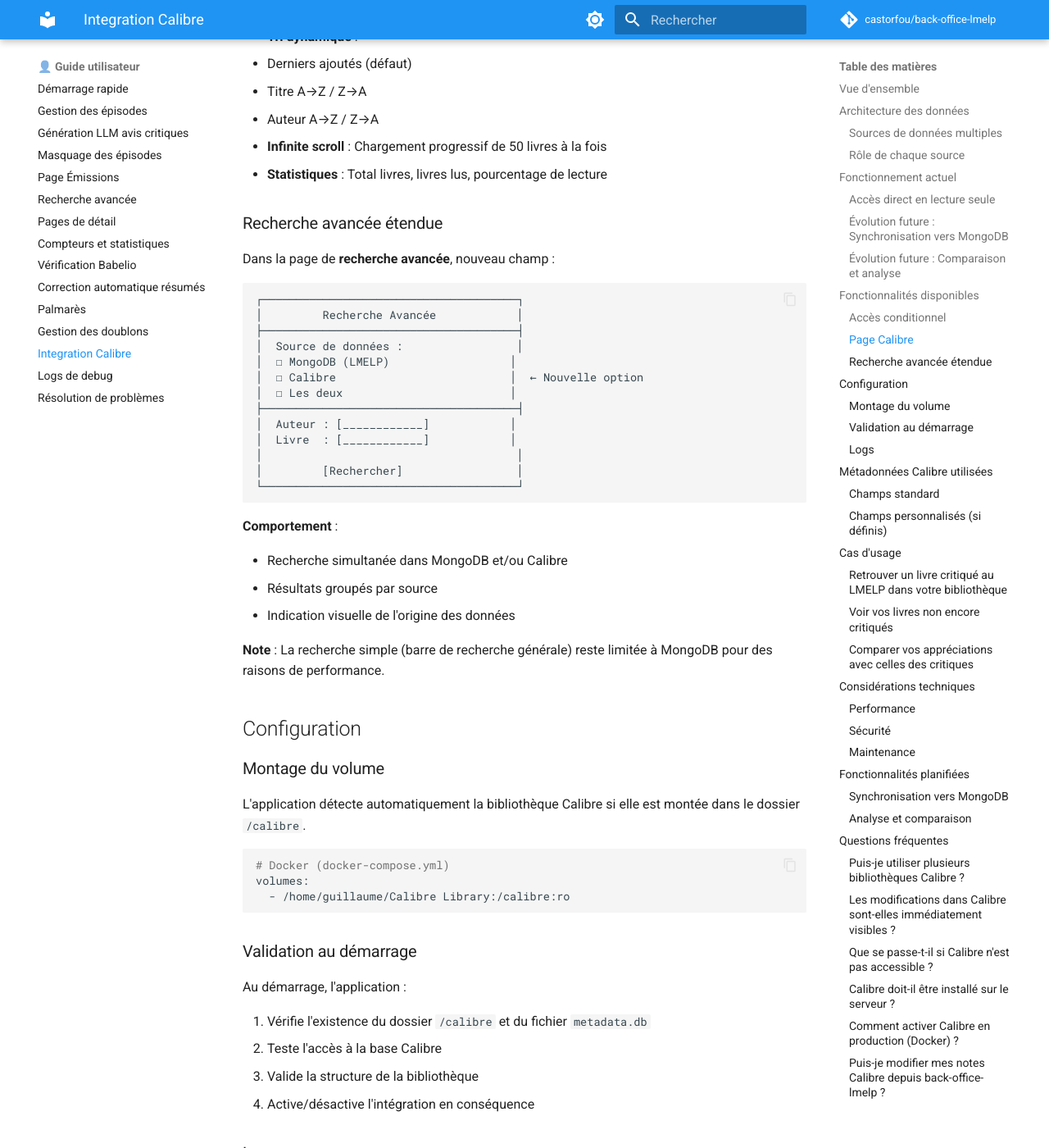
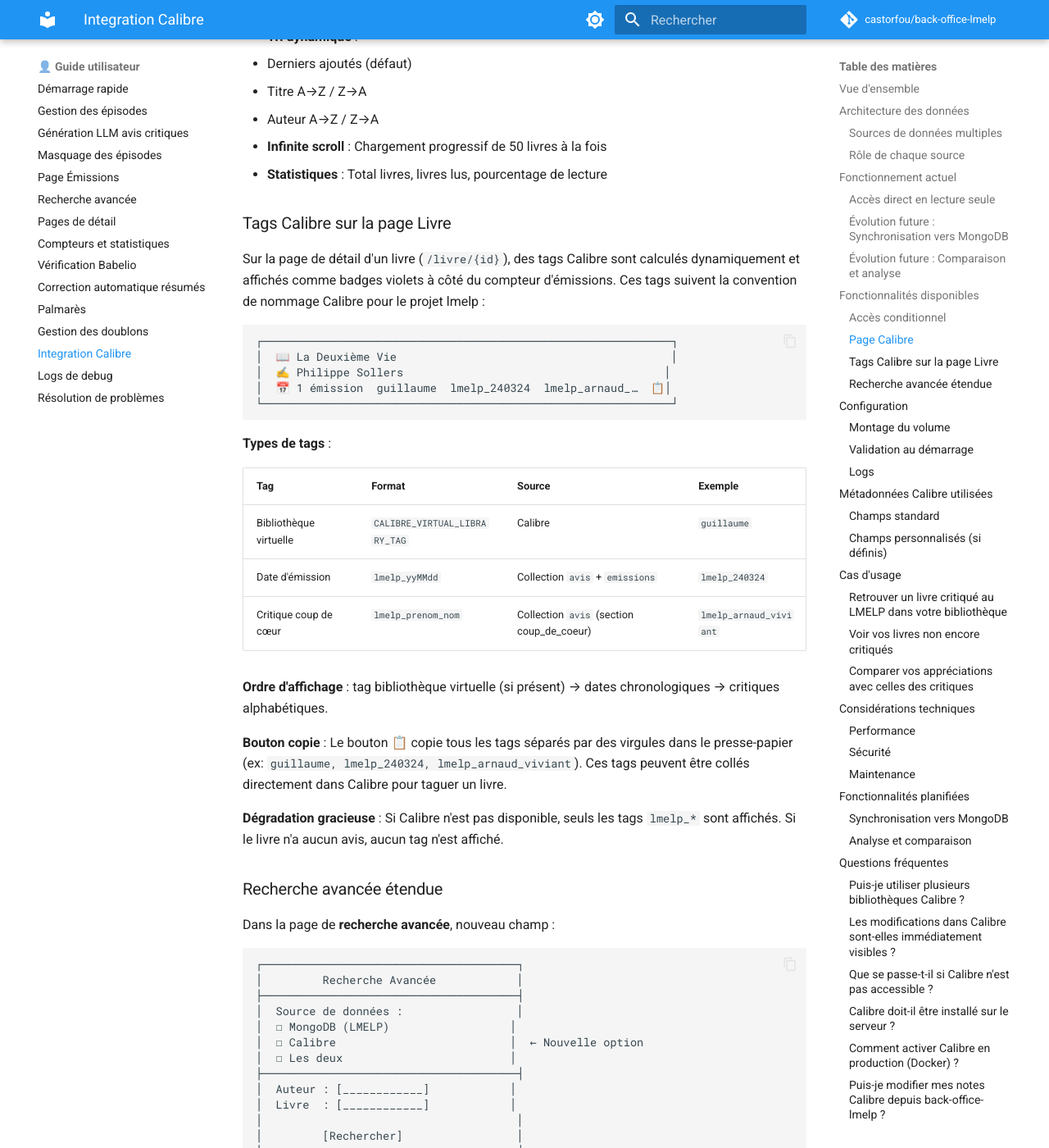
Before and after one commit to castorfou/back-office-lmelp, an MkDocs documentation site: the page built from docs/user/calibre-integration.md, in a window 1280 px wide and 1400 px high, scrolled down 3587 px. Shown: the whole window at 82% size. Built offline with MkDocs 1.6.1 and Material for MkDocs 9.7.7, drawn with Linux system fonts in a browser that asks for light colours; comment, search, counter and statistics services are not loaded.

Commit message:
docs: Add Calibre tags documentation for livre detail page (#200)
Co-Authored-By: Claude Opus 4.6 <noreply@anthropic.com>

````diff
--- a/docs/user/calibre-integration.md
+++ b/docs/user/calibre-integration.md
@@ -148,6 +148,32 @@ Nouvelle page accessible depuis l'accueil :
   - Auteur A→Z / Z→A
 - **Infinite scroll** : Chargement progressif de 50 livres à la fois
 - **Statistiques** : Total livres, livres lus, pourcentage de lecture
+
+### Tags Calibre sur la page Livre
+
+Sur la page de détail d'un livre (`/livre/{id}`), des tags Calibre sont calculés dynamiquement et affichés comme badges violets à côté du compteur d'émissions. Ces tags suivent la convention de nommage Calibre pour le projet lmelp :
+
+```
+┌─────────────────────────────────────────────────────────────┐
+│  📖 La Deuxième Vie                                         │
+│  ✍️ Philippe Sollers                                       │
+│  📅 1 émission  guillaume  lmelp_240324  lmelp_arnaud_…  📋│
+└─────────────────────────────────────────────────────────────┘
+```
+
+**Types de tags** :
+
+| Tag | Format | Source | Exemple |
+|-----|--------|--------|---------|
+| Bibliothèque virtuelle | `CALIBRE_VIRTUAL_LIBRARY_TAG` | Calibre | `guillaume` |
+| Date d'émission | `lmelp_yyMMdd` | Collection `avis` + `emissions` | `lmelp_240324` |
+| Critique coup de cœur | `lmelp_prenom_nom` | Collection `avis` (section coup_de_coeur) | `lmelp_arnaud_viviant` |
+
+**Ordre d'affichage** : tag bibliothèque virtuelle (si présent) → dates chronologiques → critiques alphabétiques.
+
+**Bouton copie** : Le bouton 📋 copie tous les tags séparés par des virgules dans le presse-papier (ex: `guillaume, lmelp_240324, lmelp_arnaud_viviant`). Ces tags peuvent être collés directement dans Calibre pour taguer un livre.
+
+**Dégradation gracieuse** : Si Calibre n'est pas disponible, seuls les tags `lmelp_*` sont affichés. Si le livre n'a aucun avis, aucun tag n'est affiché.
 
 ### Recherche avancée étendue
 
````
Also changed, not shown: README.md (+1 -1 lines), docs/claude/memory/260206-2040-issue200-calibre-tags-livre-detail.md (added, +66 -0 lines), docs/dev/api.md (+2 -0 lines), docs/user/detail-pages.md (+9 -2 lines).
